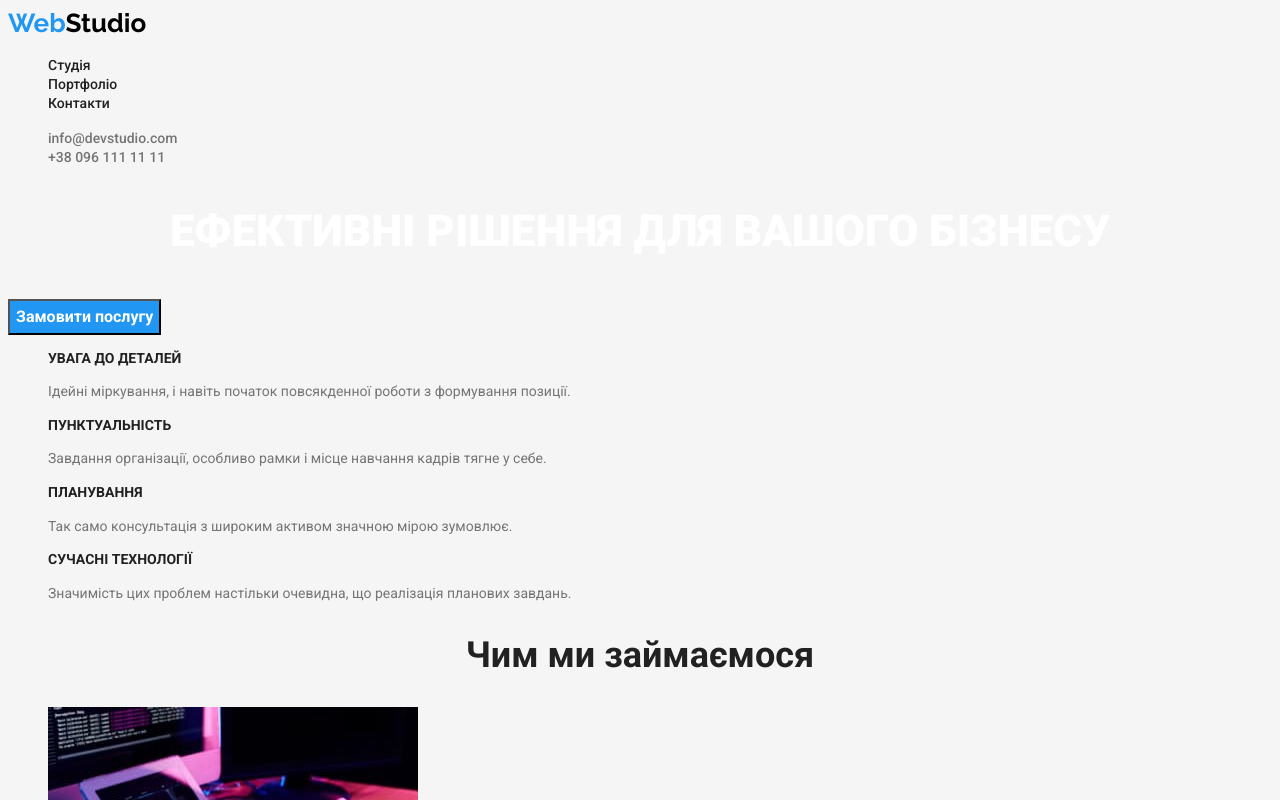
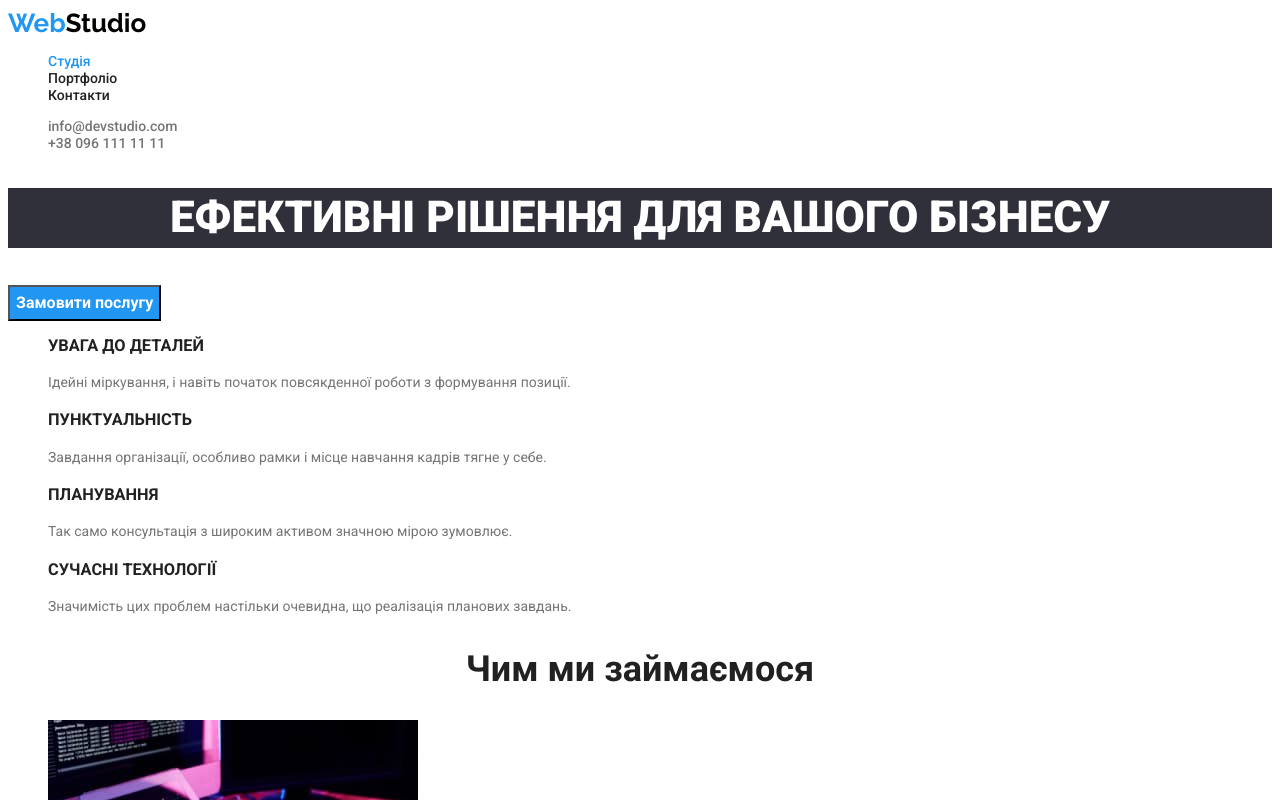
Before and after one commit to Viktoria-Korol/goit-markup-hw-02, a plain HTML site: page index.html in a window 1280 px wide. Shown: the top 800 px of the page. Drawn offline with Linux system fonts and the light colour scheme.

Commit message:
fixed file portfolio.html and completed css styles

```diff
--- a/css/styles.css
+++ b/css/styles.css
@@ -18,15 +18,10 @@ font-family: 'Raleway',
 sans-serif;
 font-family: 'Roboto',
 sans-serif; */
-.page {
-    background-color: #F5F5F5;
-    color: #212121;
-}
+
 
 .page-header {
-    font-family: 'Roboto', sans-serif;
         font-weight: 500;
-
 }
 
 
@@ -37,13 +32,15 @@ sans-serif; */
     --logo-color: #000;
     --white-color: #fff;
     --background-btn: #F5F4FA;
+    --background-hero-and-footer: #2F303A;
 }
 ul {
     list-style: none;
 }
 body {
-    background-color: #F5F5F5;
-    color: #757575;
+    background-color: var(--white-color);
+    color: #000000;
+    font-size: 14px;
     font-family: 'Roboto', sans-serif;
 
 }
@@ -65,9 +62,12 @@ font-family: 'Raleway', sans-serif;
 }
 
 /* Site-nav */
+.site-nav .link.current {
+    color: var(--accent-color);
+}
+
 .site-nav .link {
 color: var(--basic-color);
-font-family: 'Roboto';
     font-weight: 500;
     font-size: 14px;
     line-height: 1.14;
@@ -98,7 +98,6 @@ color: var(--accent-color);
 .contacts .address {
     color: var(--white-color);
     font-family: 'Roboto';
-        font-weight: 400;
         font-size: 14px;
         line-height: 1.7;
 }
@@ -111,6 +110,7 @@ color: var(--accent-color);
         line-height: 1.36;
         text-align: center;
         text-transform: uppercase;
+        background-color: var(--background-hero-and-footer);
 }
 
 .button-hero {
@@ -140,7 +140,6 @@ background-color: #188CE8;
         color: var(--basic-color);
         font-family: 'Roboto';
             font-weight: 700;
-            font-size: 14px;
             line-height: 1.1;
             text-transform: uppercase;
     }
@@ -202,9 +201,8 @@ font-family: 'Roboto';
     line-height: 2;
 }
 
-.paragraph-caption, a{
+.paragraph-caption {
     color: var(--contacts-and-paragraph-color);
-    font-family: 'Roboto';
         font-size: 16px;
         line-height: 1.8;
         text-decoration: none;
@@ -218,3 +216,16 @@ font-family: 'Roboto';
     text-decoration: none;
     font-style: inherit;
 }
+.footer {
+    background-color: var(--background-hero-and-footer);
+
+}
+.footer-studio {
+    color: var(--white-color);
+}
+address{
+    font-style: normal;
+}
+a {
+    text-decoration: none;
+}
--- a/index.html
+++ b/index.html
@@ -13,15 +13,15 @@
     <link rel="stylesheet" href="./css/styles.css">
 </head>
 
-<body class="page">
+<body>
     <!--Шапка профиля-->
     <header class="page-header">
         <nav>
             <a href="index.html" class="logo"><span class="logo-accent">Web</span>Studio</a>
             <ul class="site-nav list" >
-                <li> <a href="" class="link">Студія</a></li>
-                <li> <a href="http://127.0.0.1:5500/portfolio.html" class="link">Портфоліо</a></li>
-                <li> <a href="" class="link">Контакти</a></li>
+                <li> <a href="./index.html" class="link current" >Студія</a></li>
+                <li> <a href="./portfolio.html" class="link">Портфоліо</a></li>
+                <li> <a  href="" class="link">Контакти</a></li>
             </ul>
         </nav>
         <ul class="contacts list">
@@ -104,8 +104,9 @@
 
     <!--Футер-->
 
-    <footer>
-        <a href="index.html" class="logo"> <span class="logo-accent">Web</span> Studio</a>
+        <footer class="footer">
+            <a href="index.html" class="logo"> <span class="logo-accent">Web</span> <span class="footer-studio">Studio</span>
+            </a>
             <address>
                 <ul class="contacts list">
                     <li> <a href="https://www.google.com.ua/maps/place/%D0%B1%D1%83%D0%BB.+%D0%9B%D0%B5%D1%81%D0%B8+%D0%A3%D0%BA%D1%80%D0%B0%D0%B8%D0%BD%D0%BA%D0%B8,+26,+%D0%9A%D0%B8%D0%B5%D0%B2,+02000/@50.4265841,30.5361971,17z/data=!3m1!4b1!4m5!3m4!1s0x40d4cf0e033ecbe9:0x57a4dffefec77da0!8m2!3d50.4265807!4d30.5383858?hl=ru"
```
Also changed, not shown: portfolio.html (+5 -5 lines). Lines whose indentation alone changed are shown as unchanged.
